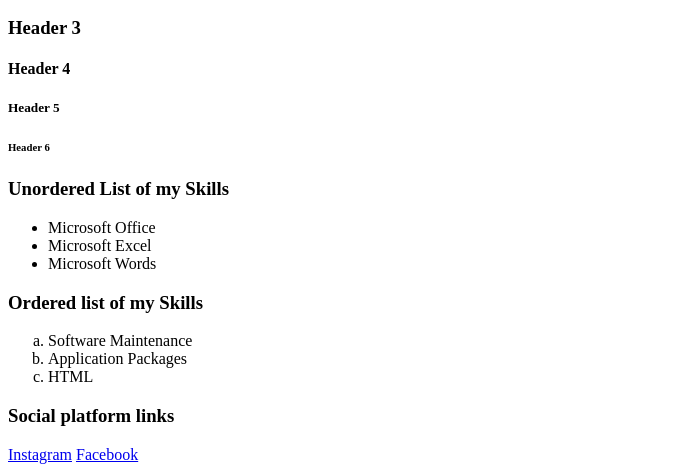
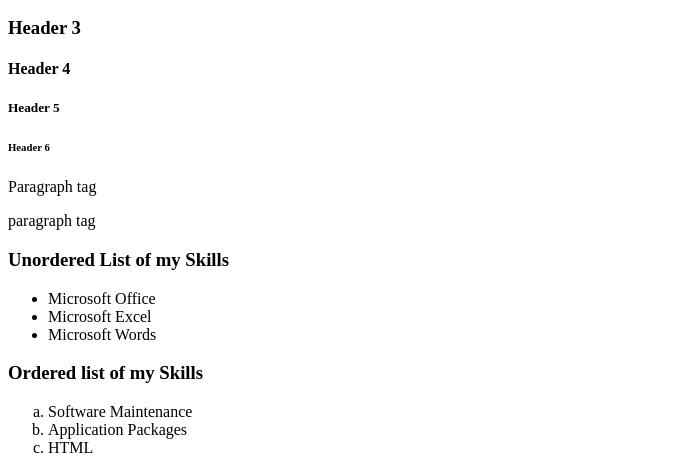
Before and after one commit to promptcodes/HTML2_Class, a plain HTML site: page index.html in a window 1280 px wide. Shown: the part 110-583 px from the top of the page, without its empty margins (0-699 px from the left). Drawn offline with Linux system fonts and the light colour scheme.

Commit message:
html2_class_v2

```diff
--- a/index.html
+++ b/index.html
@@ -6,6 +6,7 @@
     <title>Html Elements</title>
 </head>
 <body>
+    <!-- Header Tag -->
     <h1>Header 1</h1>
 
     <h2>Header 2</h2>
@@ -17,6 +18,13 @@
     <h5>Header 5</h5>
 
     <h6>Header 6</h6>
+
+    <!-- Paragraph tag -->
+
+    <p>Paragraph tag</p>
+    <p>paragraph tag</p>
+
+    <!-- List tag -->
 
     <h3>Unordered List of my Skills</h3>
 
@@ -35,10 +43,14 @@
         <li>HTML</li>
     </ol>
 
+    <!-- Links attribute -->
+
     <h3>Social platform links</h3>
 
     <a href="https://www.instagram.com/realfreakzworld/">Instagram</a>
     <a href="https://www.facebook.com/realfreakzworld/">Facebook</a>
+
+    <!-- media tags -->
 
     <h3>Image input</h3>
 
@@ -51,6 +63,8 @@
     <h3>Audio Input</h3>
 
     <audio controls src="Pheelz-ft.-Olamide-Joy.mp3"></audio>
+
+    <!-- table tags -->
 
     <h3>Tables</h3>
 
```
